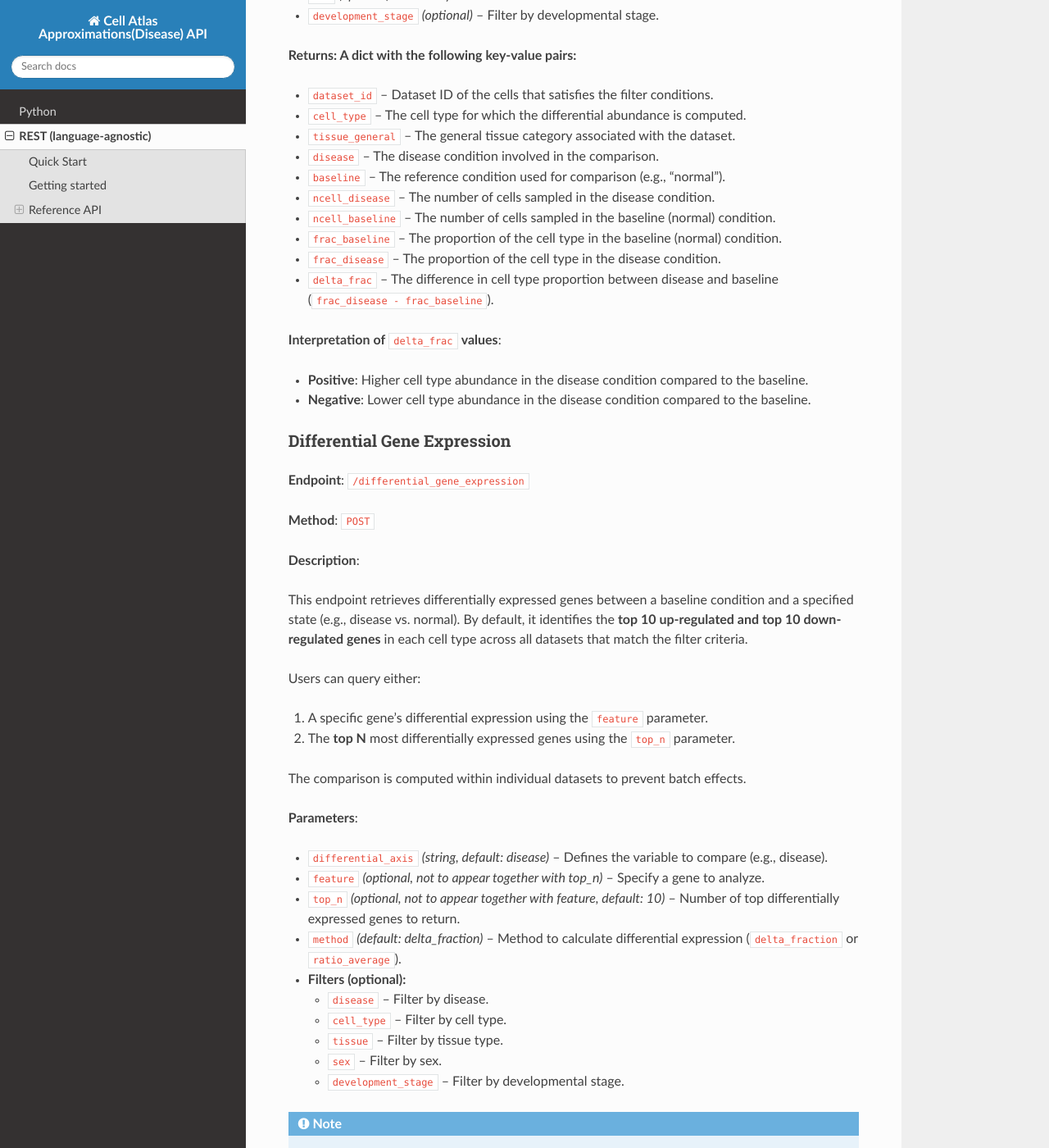
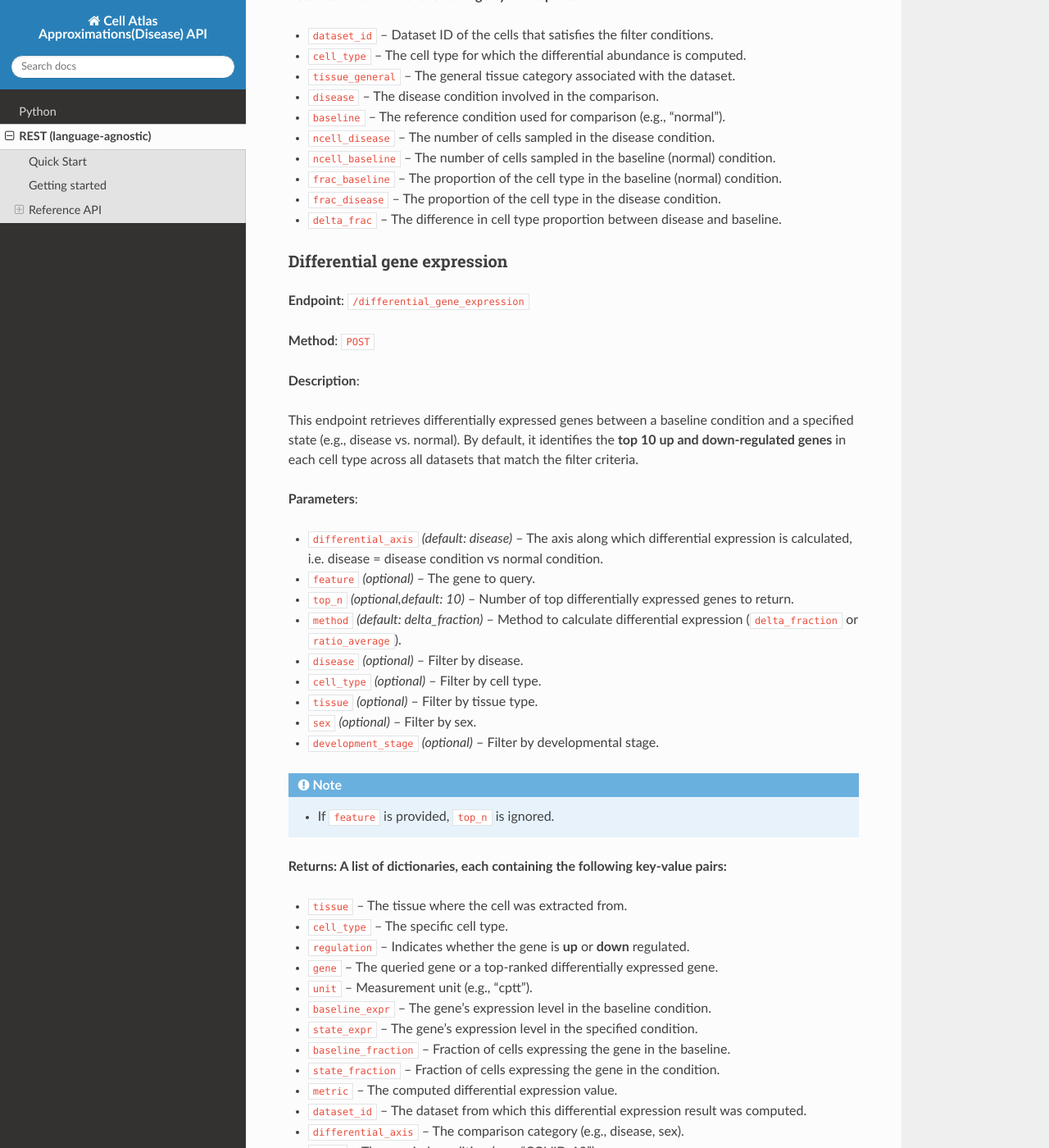
Before and after one commit to fabilab/cell_atlas_approximations_disease_API, a Sphinx documentation site: the page built from docs/source/rest/index.rst, in a window 1280 px wide and 1400 px high, scrolled down 2524 px. Shown: the whole window at 82% size. Built offline with Sphinx 7.4.7 and the Read the Docs theme 3.1.0, drawn with Linux system fonts in a browser that asks for light colours; some of the changed text lies outside the part shown.

Commit message:
Update on the rest/index.rst

```diff
--- a/docs/source/index.rst
+++ b/docs/source/index.rst
@@ -27,10 +27,6 @@
    Python <python/index>
    REST (language-agnostic) <rest/index>
 
-.. note::
-   The **REST API** is the primary interface and is fully functional.
-   The **Python, R, and JavaScript interfaces are currently under development** and will be released soon.
-
 Authors
 -------
 This project is developed and maintained by:
--- a/docs/source/rest/index.rst
+++ b/docs/source/rest/index.rst
@@ -24,12 +24,13 @@
 ---------------
 - The API accepts both **GET** and **POST** requests.
 - The API returns **JSON** data.
-- If possible, use a language-specific API (e.g., Python) instead of the REST API. Language-specific packages use **caching**, reducing server load and improving response time.
+- No aliases for names (e.g.disease, genes) are supported yet: please double check your spelling.
+- If you can use one of the languge-dedicated APIs (e.g. the Python API), please do so instead of using the REST API. Language-specific packages use caching to reduce load on our servers and also give you faster answers, so it’s a win-win.
 
 Reference API
 -------------
-The complete API reference is outlined below. Each **endpoint** is described with its parameters and expected responses.
-For instance, to query the average expression of a gene list, the **endpoint** is ``/average`` and the full URL would be:
+The complete API reference is outlined below. Each endpoint is described with its parameters and expected responses.
+For instance, to query the average expression of a gene list, the endpoint is ``/average`` and the full URL would be:
 ``https://api-disease.atlasapprox.org/v1/average``
 
 
@@ -67,10 +68,8 @@
    - Each object in the returned list represents a unique **metadata combination** that satisfies the applied filters.
    - The results are **split by cell type and sex**, meaning that if multiple cell types or sexes exist within a dataset, each combination is listed as a separate entry.
    - The same ``dataset_id`` may appear multiple times, as it can contain multiple cell types or sex-based subgroupings.
-   - The ``cell_count`` represents the number of cells that match the filters for each specific combination of **dataset, cell type, sex, tissue, disease, and developmental stage**.
 
-
-Differential Cell Type Abundance
+Differential cell type abundance
 ++++++++++++++++++++++++++++++++
 **Endpoint**: ``/differential_cell_type_abundance``
 
@@ -82,13 +81,10 @@
 
 **Parameters**:
 
-- ``differential_axis`` *(string, default: disease)* – The axis along which differential abundance is calculated, i.e. **disease** = disease condition vs normal condition.
-
-**Filter Parameters**:
-
+- ``differential_axis`` *(default: disease)* – The axis along which differential abundance is calculated, i.e. **disease** = disease condition vs normal condition, **sex** = male vs female,
 - ``disease`` *(optional)* – Filter by disease condition.
-- ``cell_type`` *(optional)* – Filter by specific cell type.
-- ``tissue`` *(optional)* – Filter by specific tissue.
+- ``cell_type`` *(optional)* – Filter by cell type.
+- ``tissue`` *(optional)* – Filter by tissue.
 - ``sex`` *(optional)* – Filter by sex.
 - ``development_stage`` *(optional)* – Filter by developmental stage.
 
@@ -103,16 +99,10 @@
 - ``ncell_baseline`` – The number of cells sampled in the baseline (normal) condition.
 - ``frac_baseline`` – The proportion of the cell type in the baseline (normal) condition.
 - ``frac_disease`` – The proportion of the cell type in the disease condition.
-- ``delta_frac`` – The difference in cell type proportion between disease and baseline (``frac_disease - frac_baseline``).
-
-**Interpretation of** ``delta_frac`` **values**:
-
-- **Positive**: Higher cell type abundance in the disease condition compared to the baseline.
-
-- **Negative**: Lower cell type abundance in the disease condition compared to the baseline.
+- ``delta_frac`` – The difference in cell type proportion between disease and baseline.
 
 
-Differential Gene Expression
+Differential gene expression
 ++++++++++++++++++++++++++++++
 **Endpoint**: ``/differential_gene_expression``
 
@@ -120,34 +110,23 @@
 
 **Description**:
 
-This endpoint retrieves differentially expressed genes between a baseline condition and a specified state (e.g., disease vs. normal). By default, it identifies the **top 10 up-regulated and top 10 down-regulated genes** in each cell type across all datasets that match the filter criteria.
-
-Users can query either:
-
-1. A specific gene’s differential expression using the ``feature`` parameter.
-
-2. The **top N** most differentially expressed genes using the ``top_n`` parameter.
-
-The comparison is computed within individual datasets to prevent batch effects.
+This endpoint retrieves differentially expressed genes between a baseline condition and a specified state (e.g., disease vs. normal). By default, it identifies the **top 10 up and down-regulated genes** in each cell type across all datasets that match the filter criteria.
 
 **Parameters**:
 
-- ``differential_axis`` *(string, default: disease)* – Defines the variable to compare (e.g., disease).
-- ``feature`` *(optional, not to appear together with top_n)* – Specify a gene to analyze.
-- ``top_n`` *(optional, not to appear together with feature, default: 10)* – Number of top differentially expressed genes to return.
+- ``differential_axis`` *(default: disease)* – The axis along which differential expression is calculated, i.e. disease = disease condition vs normal condition.
+- ``feature`` *(optional)* – The gene to query.
+- ``top_n`` *(optional,default: 10)* – Number of top differentially expressed genes to return.
 - ``method`` *(default: delta_fraction)* – Method to calculate differential expression (``delta_fraction`` or ``ratio_average``).
-
-- **Filters (optional):**
-
-  - ``disease`` – Filter by disease.
-  - ``cell_type`` – Filter by cell type.
-  - ``tissue`` – Filter by tissue type.
-  - ``sex`` – Filter by sex.
-  - ``development_stage`` – Filter by developmental stage.
+- ``disease`` *(optional)* – Filter by disease.
+- ``cell_type`` *(optional)* – Filter by cell type.
+- ``tissue`` *(optional)* – Filter by tissue type.
+- ``sex`` *(optional)* – Filter by sex.
+- ``development_stage`` *(optional)* – Filter by developmental stage.
 
 .. note::
+
    - If ``feature`` is provided, ``top_n`` is ignored.
-   - Each returned record represents a unique combination of dataset, cell type, and tissue for the given condition.
 
 **Returns: A list of dictionaries, each containing the following key-value pairs:**
 
@@ -167,7 +146,7 @@
 - ``baseline`` – The reference condition (e.g., "normal").
 
 
-Highest Measurement
+Highest measurement
 ++++++++++++++++++++++++++++++
 **Endpoint**: ``/highest_measurement``
 
@@ -177,16 +156,10 @@
 
 Retrieve the top N cell types and tissue combination with the highest expression of a given feature (gene) across multiple datasets. This helps identify the most highly expressing cell types for a gene of interest in different diseases and tissues.
 
-Users can:
-
-1. Retrieve **the top N highest expressors** for a given gene using the ``number`` parameter.
-
-2. Filter the results by **tissue, disease, or cell type** to narrow down the search.
-
 **Parameters**:
 
-- ``feature`` *(string, required)* – The gene or molecular feature to query.
-- ``number`` *(integer, optional, default: 10)* – Number of highest expressing cell types to return.
+- ``feature`` *(required)* – The gene to query.
+- ``number`` *(optional, default: 10)* – Number of highest expressing cell types to return.
 
 **Returns**:
 A list of top-expressing cell types for the specified gene, ordered by expression level.
@@ -201,37 +174,30 @@
 - ``expression`` – The average expression level of the queried gene in this cell type.
 
 .. note::
+
    - The results rank the highest expressors of the queried gene based on cell type and tissue.
    - If ``number`` is greater than the available results, all possible results are returned.
 
 Average
 ++++++++++++++++++++
 **Endpoint**: ``/average``
+
 **Method**: ``POST``
 
 **Description**:
 
 Retrieve the average expression levels of one or more selected features (e.g., genes) across cell types, tissues, and diseases. This endpoint aggregates gene expression values from multiple datasets to provide an overview of average expression.
 
-Users can:
-
-1. Query the **average expression** of a list of genes for specific cell types, tissues, or diseases.
-
-2. Filter results by **cell type, tissue, disease, sex, or developmental stage**.
-
 **Parameters**:
 
-- ``features`` *(string, required)* – A comma-separated list of features (genes) to query.
+- ``features`` *(required)* – A comma-separated list of features (genes) to query.
 - ``disease`` *(optional)* – Filter by disease.
 - ``cell_type`` *(optional)* – Filter by cell type.
 - ``tissue`` *(optional)* – Filter by tissue.
 - ``sex`` *(optional)* – Filter by sex.
 - ``development_stage`` *(optional)* – Filter by developmental stage.
 - ``unique_ids`` *(optional)* – The unique_ids user picked from metadata result.
-- ``include_normal`` *(optional, default: False)* –
-  - If ``True``, includes the **corresponding normal condition** alongside the queried disease.
-  - Only applicable when a **disease filter is provided**.
-  - If **no disease is specified**, results will always include both disease and normal conditions.
+- ``include_normal`` *(optional, default: False)*
 
 **Returns: A list of dictionaries, each containing:**
 
@@ -256,15 +224,9 @@
 
 Retrieve the fraction of cells in which a given gene is detected across different cell types, tissues, and diseases. This provides an estimation of how commonly a gene is expressed in a given cell population.
 
-Users can:
-
-1. Query the **fraction detected** for a list of genes.
-
-2. Filter results by **cell type, tissue, disease, sex, or developmental stage**.
-
 **Parameters**:
 
-- ``features`` *(string, required)* – A comma-separated list of features (genes) to query.
+- ``features`` *(required)* – A comma-separated list of features (genes) to query.
 - ``disease`` *(optional)* – Filter by disease.
 - ``cell_type`` *(optional)* – Filter by cell type.
 - ``tissue`` *(optional)* – Filter by tissue.
@@ -272,10 +234,6 @@
 - ``development_stage`` *(optional)* – Filter by developmental stage.
 - ``unique_ids`` *(optional)* – The unique_ids user picked from metadata result.
 - ``include_normal`` *(optional, default: False)*
-.. note::
-  - If ``True``, includes the **corresponding normal condition** alongside the queried disease.
-  - Only applicable when a **disease filter is provided**.
-  - If **no disease is specified**, results will always include both disease and normal conditions.
 
 **Returns: A list of dictionaries, each containing:**
 
@@ -290,9 +248,8 @@
 ``https://api-disease.atlasapprox.org/v1/fraction_detected?disease=Covid&features=COL1A1,CXCL1,IL6``
 
 
-DotPlot Data
+Dot plot
 +++++++++++++
-
 **Endpoint**: ``/dotplot``
 
 **Method**: ``POST``
@@ -301,14 +258,9 @@
 
 Retrieve both the **average expression** and **fraction detected** for a list of genes across different cell types, tissues, and diseases. This endpoint is used for visualizing gene expression in a **dot plot format**, where dot size represents fraction detected and color represents average expression.
 
-Users can:
-1. Query **both expression level and detection frequency** for selected genes.
-
-2. Filter results by **cell type, tissue, disease, sex, or developmental stage**.
-
 **Parameters**:
 
-- ``features`` *(string, required)* – A comma-separated list of features (genes) to query.
+- ``features`` *(required)* – A comma-separated list of features (genes) to query.
 - ``disease`` *(optional)* – Filter by disease.
 - ``cell_type`` *(optional)* – Filter by cell type.
 - ``tissue`` *(optional)* – Filter by tissue.
```
Also changed, not shown: other parts of docs/source/rest/index.rst (+8 -6 lines), docs/source/python/index.rst (+16 -4 lines).
